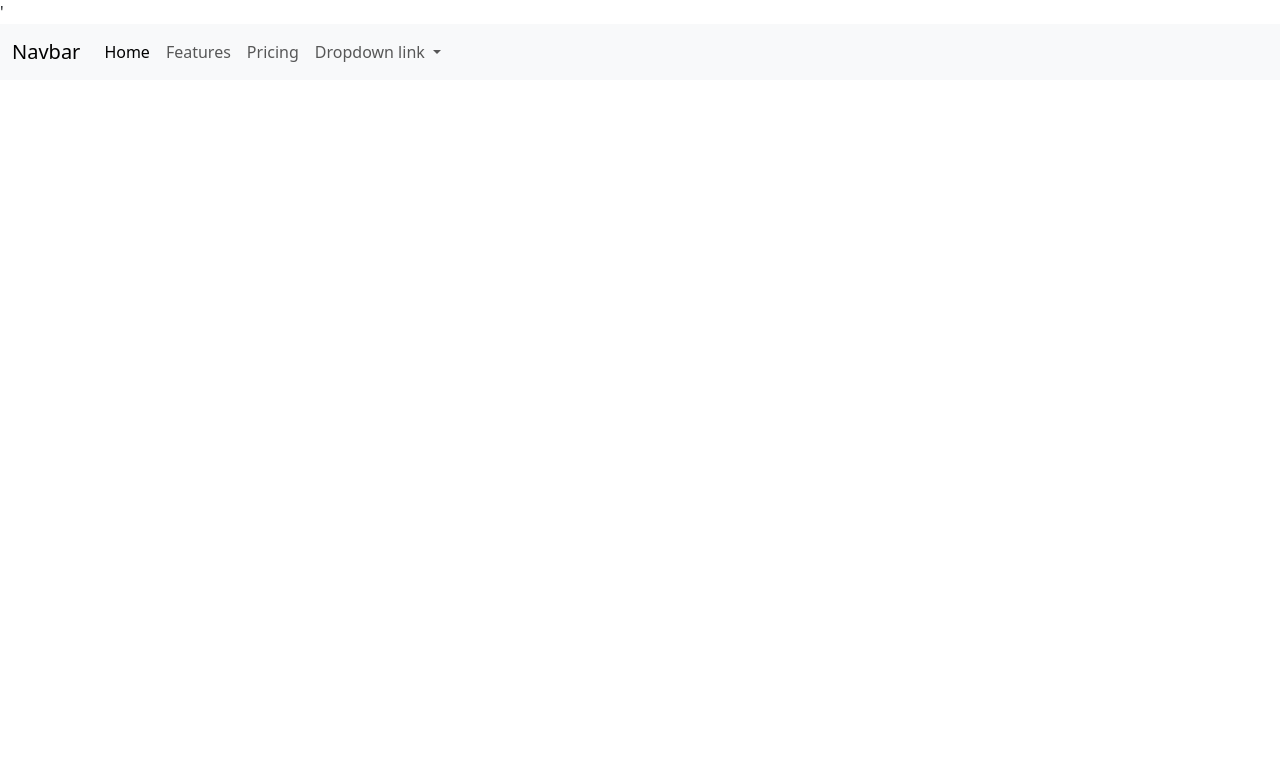
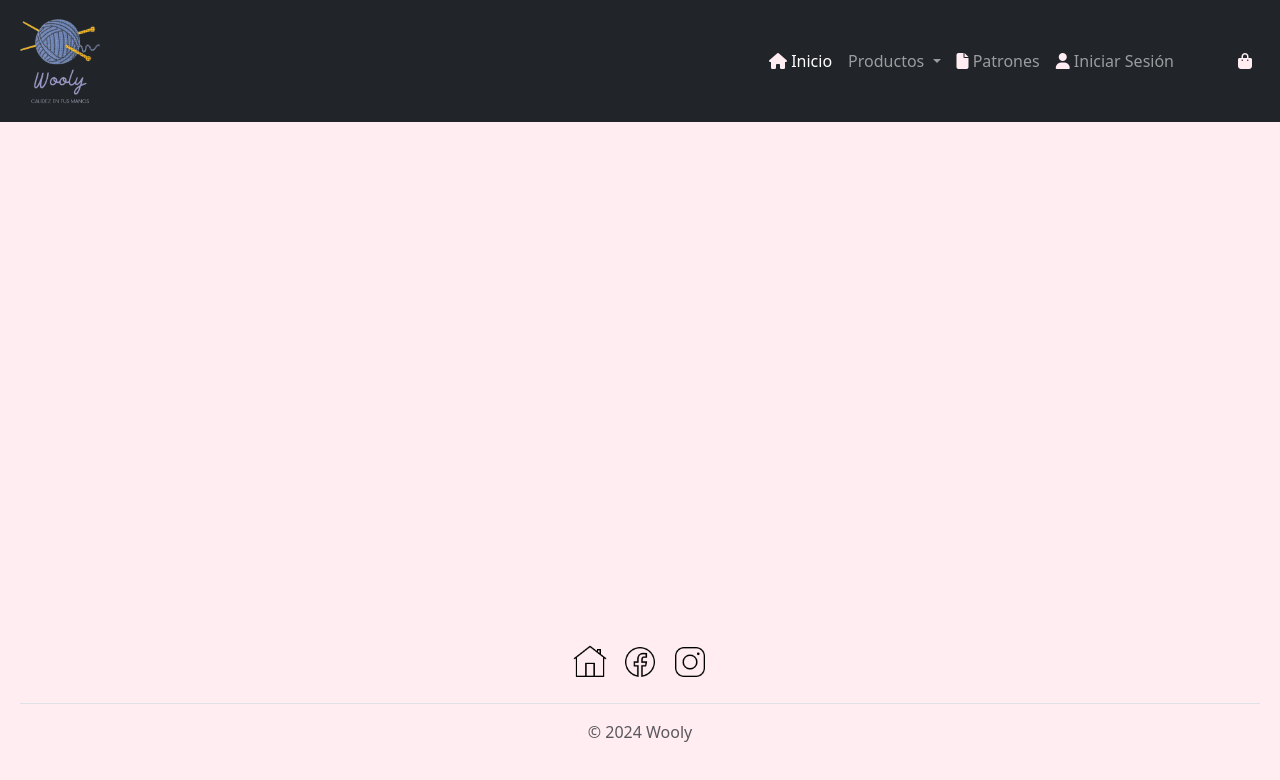
Before and after one commit to Jayirong/wooly, a plain HTML site: page index.html in a window 1280 px wide. Drawn offline with nearby package versions, Linux system fonts and the light colour scheme.

Commit message:
Heading y footer

```diff
--- a/css/style.css
+++ b/css/style.css
@@ -0,0 +1,37 @@
+* {
+    margin: 0;
+    padding: 0;
+    box-sizing: border-box;
+}
+
+/* etiquetas */
+
+body {
+    background-color: #FFEDF2;
+}
+
+nav i {
+    color: #ffedf2;
+}
+
+footer {
+    position: fixed;
+    bottom: 0;
+    width: 100%;
+    padding: 20px;
+    text-align: center;
+}
+
+/* clases */
+
+.navbar-brand img {
+    max-height: 6rem;
+}
+
+.rrss {
+    width: 34px;
+}
+
+/* .navbar-nav-wrapper {
+    margin-right: 5rem;
+} */
--- a/index.html
+++ b/index.html
@@ -1,55 +1,88 @@
 <!DOCTYPE html>
-<html lang="es">
+<html lang="en">
 <head>
     <meta charset="UTF-8">
     <meta name="viewport" content="width=device-width, initial-scale=1.0">
     <title>Wooly</title>
+    <link rel="icon" href="img/wooly_logo_blank.png" type="image/png">
 
     <!-- Bootstrap -->
     <link href="https://cdn.jsdelivr.net/npm/bootstrap@5.3.3/dist/css/bootstrap.min.css" rel="stylesheet" integrity="sha384-QWTKZyjpPEjISv5WaRU9OFeRpok6YctnYmDr5pNlyT2bRjXh0JMhjY6hW+ALEwIH" crossorigin="anonymous">
-    <!-- Custom CSS -->'
+    <!-- Custom CSS y JS -->
     <link rel="stylesheet" href="css/style.css">
+    <script src="js/main.js"></script>
+    <!-- Font Awesome -->
+    <script src="https://kit.fontawesome.com/7a45714b7f.js" crossorigin="anonymous"></script>
+
+
 </head>
 
 <!-- aquí me pierdo, así que aquí entra el body -->
 
 <body>
     <!-- Cabecera de inicio de pagina -->
-    <nav class="navbar navbar-expand-lg bg-body-tertiary">
+    <header>
+        <nav class="navbar navbar-expand-lg navbar-dark bg-dark">
             <div class="container-fluid">
-          <a class="navbar-brand" href="#">Navbar</a>
+              <a class="navbar-brand" href="#">
+                <img src="img/wooly_blank.png" alt="Logo">
+              </a>
               <button class="navbar-toggler" type="button" data-bs-toggle="collapse" data-bs-target="#navbarNavDropdown" aria-controls="navbarNavDropdown" aria-expanded="false" aria-label="Toggle navigation">
                 <span class="navbar-toggler-icon"></span>
               </button>
                 <div class="collapse navbar-collapse" id="navbarNavDropdown">
-            <ul class="navbar-nav">
+                    <ul class="navbar-nav ms-auto">
                         <li class="nav-item">
-                <a class="nav-link active" aria-current="page" href="#">Home</a>
-              </li>
-              <li class="nav-item">
-                <a class="nav-link" href="#">Features</a>
-              </li>
-              <li class="nav-item">
-                <a class="nav-link" href="#">Pricing</a>
+                            <a class="nav-link active" aria-current="page" href="#">
+                                <i class="fa-solid fa-house"></i> Inicio
+                            </a>
                         </li>
                         <li class="nav-item dropdown">
                             <a class="nav-link dropdown-toggle" href="#" role="button" data-bs-toggle="dropdown" aria-expanded="false">
-                  Dropdown link
+                            Productos
                             </a>
                             <ul class="dropdown-menu">
-                  <li><a class="dropdown-item" href="#">Action</a></li>
-                  <li><a class="dropdown-item" href="#">Another action</a></li>
-                  <li><a class="dropdown-item" href="#">Something else here</a></li>
+                                <li><a class="dropdown-item" href="#">Ovillos</a></li>
+                                <li><a class="dropdown-item" href="#">Accesorios crochet</a></li>
+                                <li><a class="dropdown-item" href="#">Accesorios palillos</a></li>
                             </ul>
+                        </li>
+                        <li class="nav-item">
+                            <a class="nav-link" href="#">
+                                <i class="fa-solid fa-file"></i> Patrones
+                            </a>
+                        </li>
+                        <li class="nav-item">
+                            <a class="nav-link" href="#">
+                                <i class="fas fa-user"></i> Iniciar Sesión
+                            </a>
+                        </li>
+                    </ul>
+                    <ul class="navbar-nav ms-5 me-2">
+                        <li class="nav-item">
+                            <a class="nav-link" href="#">
+                                <i class="fa-solid fa-bag-shopping"></i>
+                            </a>
                         </li>
                     </ul>
                 </div>
             </div>
         </nav>
+    </header>
+
+
 
     <!-- Contenido -->
 
-    <footer></footer>
+    <!-- footer -->
+        <footer class="py-3 my-4">
+            <ul class="nav justify-content-center border-bottom pb-3 mb-3">
+                <li class="nav-item"><a href="#!" class="nav-link px-2 text-muted"> <img class="rrss" src="img/home.png" alt="Home"> </a></li>
+                <li class="nav-item"><a href="#!" class="nav-link px-2 text-muted"> <img class="rrss" src="img/facebook.png" alt="Facebook"> </a></li>
+                <li class="nav-item"><a href="#!" class="nav-link px-2 text-muted"> <img class="rrss" src="img/instagram.png"  alt="Instagram"> </a></li>
+            </ul>
+            <p class="text-center text-muted">© <span id="currentYear"></span> Wooly</p>
+        </footer>
 
     <!-- Bootstrap -->
     <script src="https://cdn.jsdelivr.net/npm/bootstrap@5.3.3/dist/js/bootstrap.bundle.min.js" integrity="sha384-YvpcrYf0tY3lHB60NNkmXc5s9fDVZLESaAA55NDzOxhy9GkcIdslK1eN7N6jIeHz" crossorigin="anonymous"></script>
--- /dev/null
+++ b/js/main.js
@@ -0,0 +1,4 @@
+window.addEventListener("load", () => {
+    const currentDate = new Date();
+    document.getElementById("currentYear").innerText = currentDate.getFullYear();
+});
```
Also changed, not shown: img/facebook.png (added), img/home.png (added), img/instagram.png (added), img/woolyNoBg.png (deleted), img/woolyXico.png (deleted), img/wooly_blank.png (added), img/wooly_logo_blank.png (added), 1 other file. Lines whose indentation alone changed are shown as unchanged.
